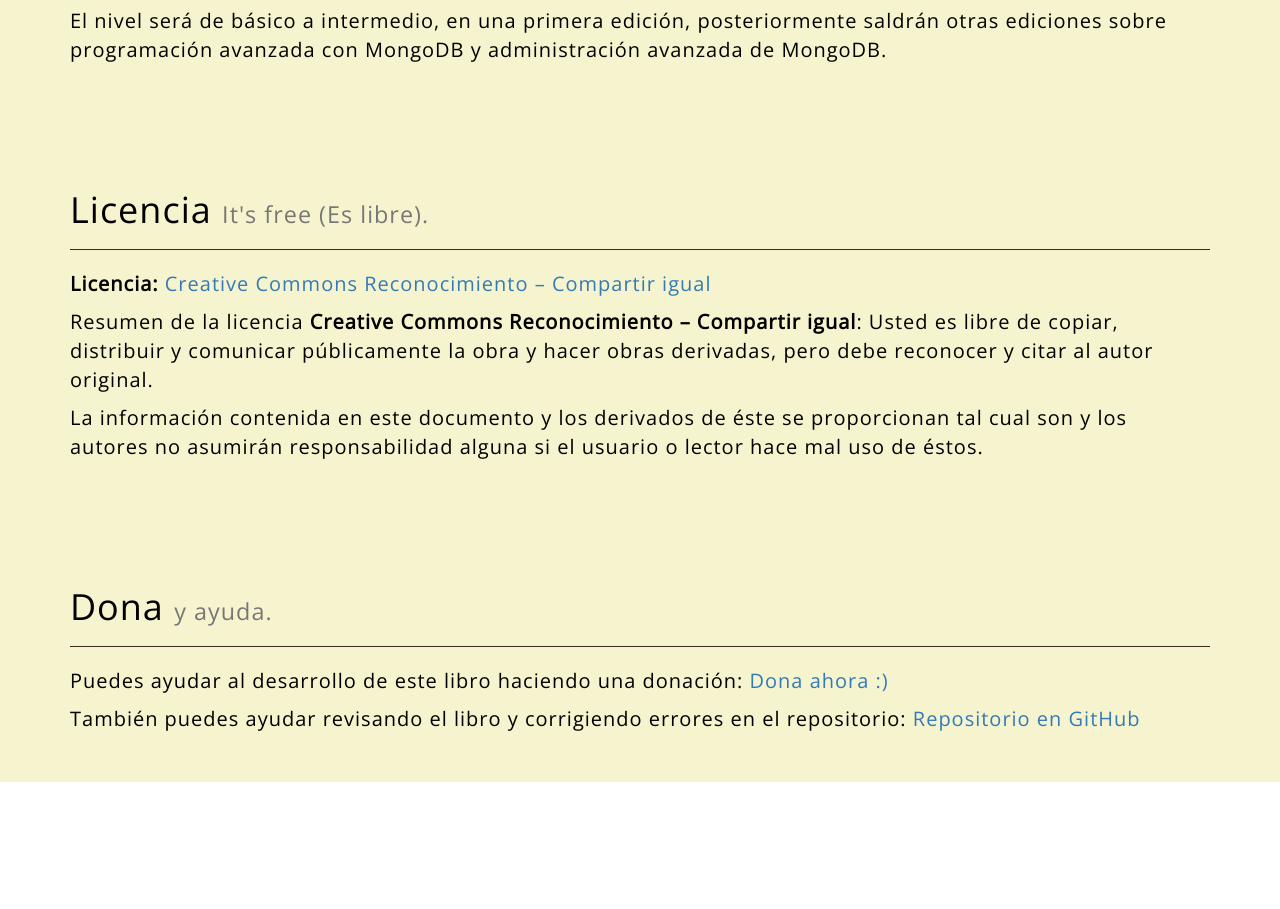
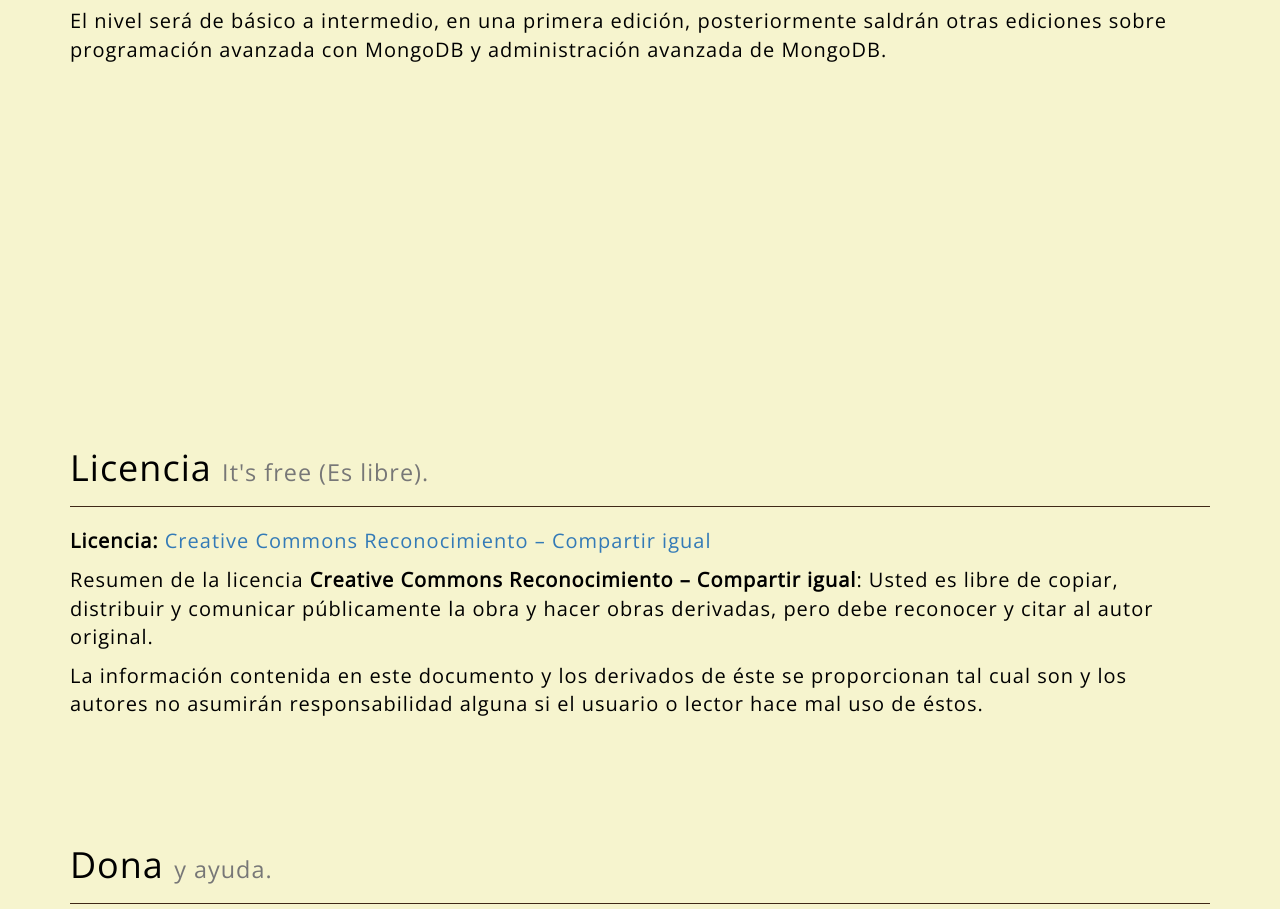
Before and after one commit to yograterol/libromongodb, a plain HTML site: page index.html in a window 1280 px wide. Shown: the part 990-1899 px from the top of the page. Before the commit the page ends 1772 px from the top, so only its background shows below. Drawn offline with nearby package versions, Linux system fonts and the light colour scheme.

Commit message:
Update index.html

```diff
--- a/index.html
+++ b/index.html
@@ -68,7 +68,33 @@
                         y administraci&oacute;n avanzada de MongoDB.
                     </p>
                 </section>
-
+                <script async src="//pagead2.googlesyndication.com/pagead/js/adsbygoogle.js"></script>
+<!-- cuadrado -->
+<ins class="adsbygoogle"
+     style="display:inline-block;width:300px;height:250px"
+     data-ad-client="ca-pub-1812965119084821"
+     data-ad-slot="1143064798"></ins>
+<script>
+(adsbygoogle = window.adsbygoogle || []).push({});
+</script>
+                <script async src="//pagead2.googlesyndication.com/pagead/js/adsbygoogle.js"></script>
+<!-- cuadrado -->
+<ins class="adsbygoogle"
+     style="display:inline-block;width:300px;height:250px"
+     data-ad-client="ca-pub-1812965119084821"
+     data-ad-slot="1143064798"></ins>
+<script>
+(adsbygoogle = window.adsbygoogle || []).push({});
+</script>
+                <script async src="//pagead2.googlesyndication.com/pagead/js/adsbygoogle.js"></script>
+<!-- cuadrado -->
+<ins class="adsbygoogle"
+     style="display:inline-block;width:300px;height:250px"
+     data-ad-client="ca-pub-1812965119084821"
+     data-ad-slot="1143064798"></ins>
+<script>
+(adsbygoogle = window.adsbygoogle || []).push({});
+</script>
                 <section id="licensing">
                     <div class="page-header">
                         <h1>Licencia <small>It's free (Es libre).</small></h1>
```
